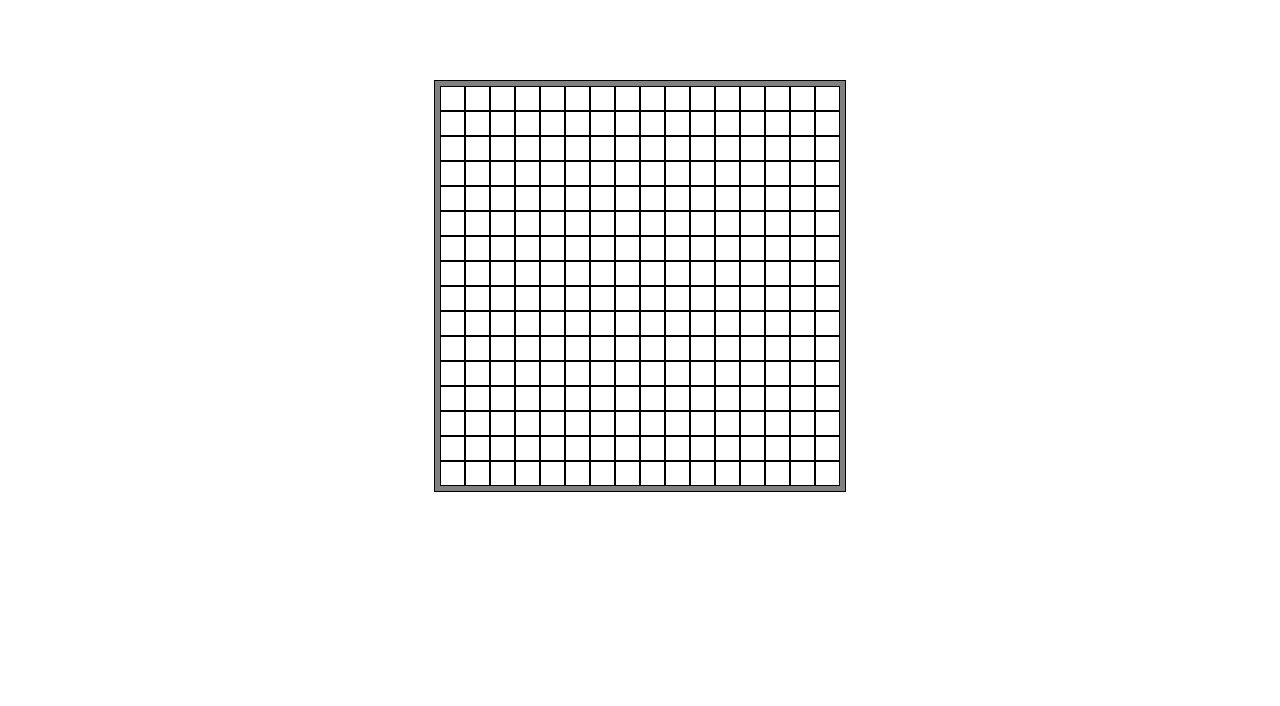
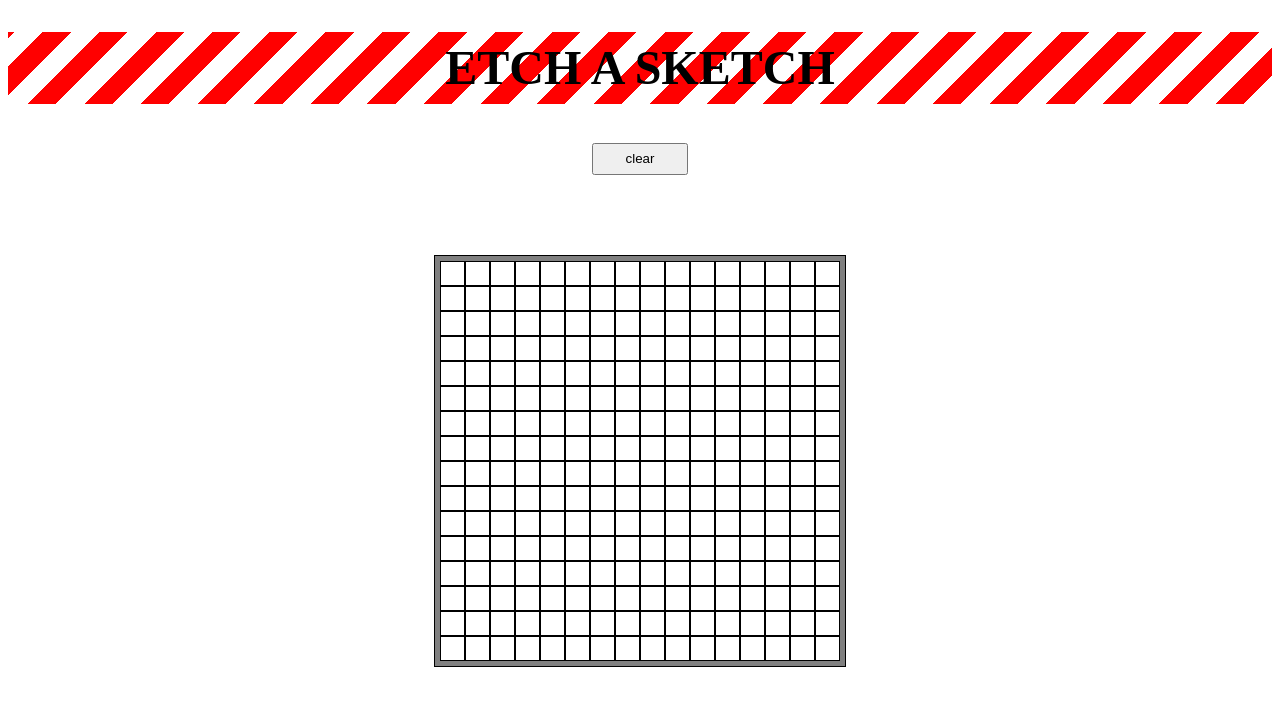
Before and after one commit to Johjoh-6/ETCH-A-SKETCH, a plain HTML site: page index.html in a window 1280 px wide. Drawn offline with Linux system fonts and the light colour scheme.

Commit message:
Add the random value of color. Add the clear button (not functional) Add a title and a background. Miss to finish a clear function. The select size of the grid

```diff
--- a/main.js
+++ b/main.js
@@ -2,13 +2,15 @@
 const container = document.createElement('div');
 document.body.appendChild(container);
 container.id = 'container';
+const title = document.createElement('h1');
+document.body.insertAdjacentElement('afterbegin', title);
+title.textContent = 'ETCH A SKETCH';
 
+// Start
+getSizeGrid(16);
+clearGridButton();
 
-
-
-// Set the size when you load the page
-getSizeGrid(16);
-
+// set a grid size
 function getSizeGrid(size) {
     let gridSize = size * size;
     document.getElementById('container').style.gridTemplateColumns = `repeat(${size}, 1fr)`;
@@ -21,6 +23,19 @@ function getSizeGrid(size) {
         gridElement.addEventListener('mouseover', setColor);
     }
 }
+// get a random color between white until black
 function setColor(a) {
-    a.target.style.backgroundColor = 'black';
+    const randomColor = Math.floor(Math.random() * 256);
+    a.target.style.backgroundColor = `rgb(${randomColor}, ${randomColor}, ${randomColor})`;
 }
+// Create a button for clear
+function clearGridButton() {
+    const buttonClear = document.createElement('button');
+    buttonClear.id = 'clear-button';
+    buttonClear.textContent = 'clear';
+    container.insertAdjacentElement('beforebegin', buttonClear);
+    buttonClear.addEventListener('click', clearGrid);
+}
+function clearGrid() {
+    //    need a clear function
+    }
--- a/style.css
+++ b/style.css
@@ -1,3 +1,19 @@
+
+body {
+    font-size: 1.6rem;
+    line-height: 1.5;
+    text-align: center;
+  }
+  h1 {
+      font-size: 3rem;
+      z-index: 1;
+      background: repeating-linear-gradient(-45deg,
+    transparent,
+    transparent 20px,
+    red 20px,
+    red 40px);
+  }
+
 #container {display: grid;
     background-color: grey;
     margin: 0 auto;
@@ -8,7 +24,13 @@
     border: solid 1px black;
     }
     .grid-element {
-    background-color: white;
-
+    background-color: #fff;
     border: solid 1px black;
     }
+    #clear-button {
+        margin: 0 auto;
+        width: 6rem;
+        height: 2rem;
+        left: 50%;
+
+    }
```
